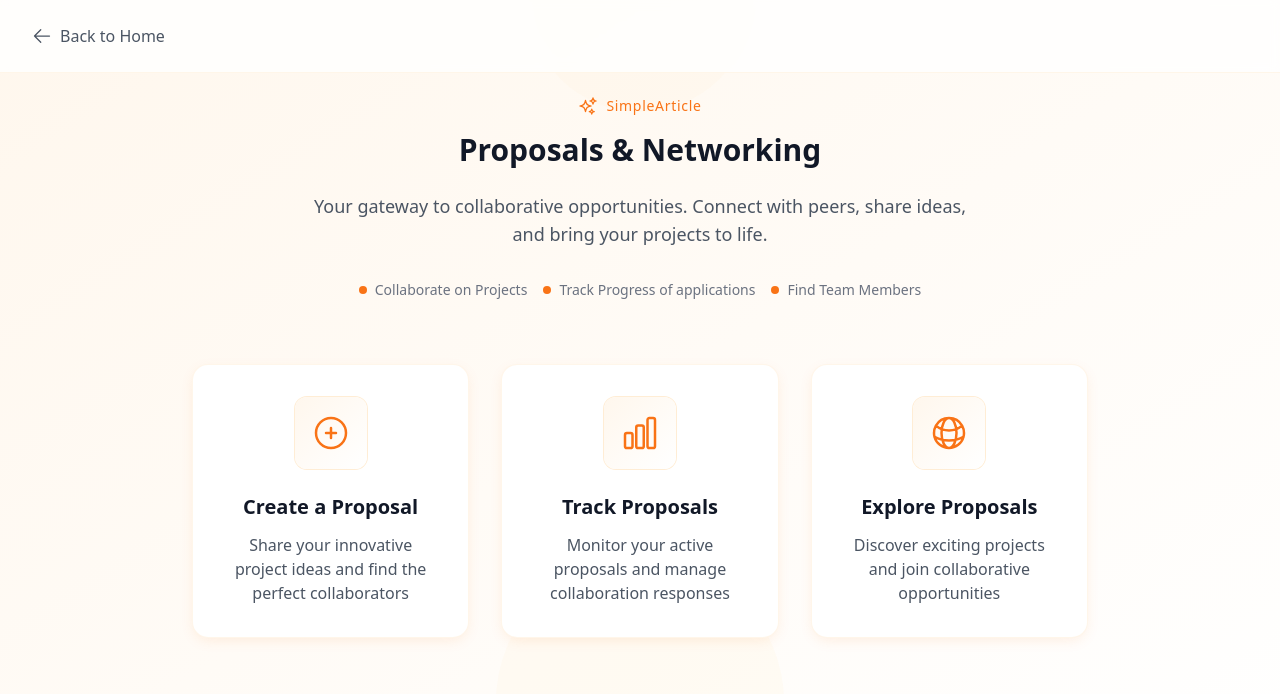
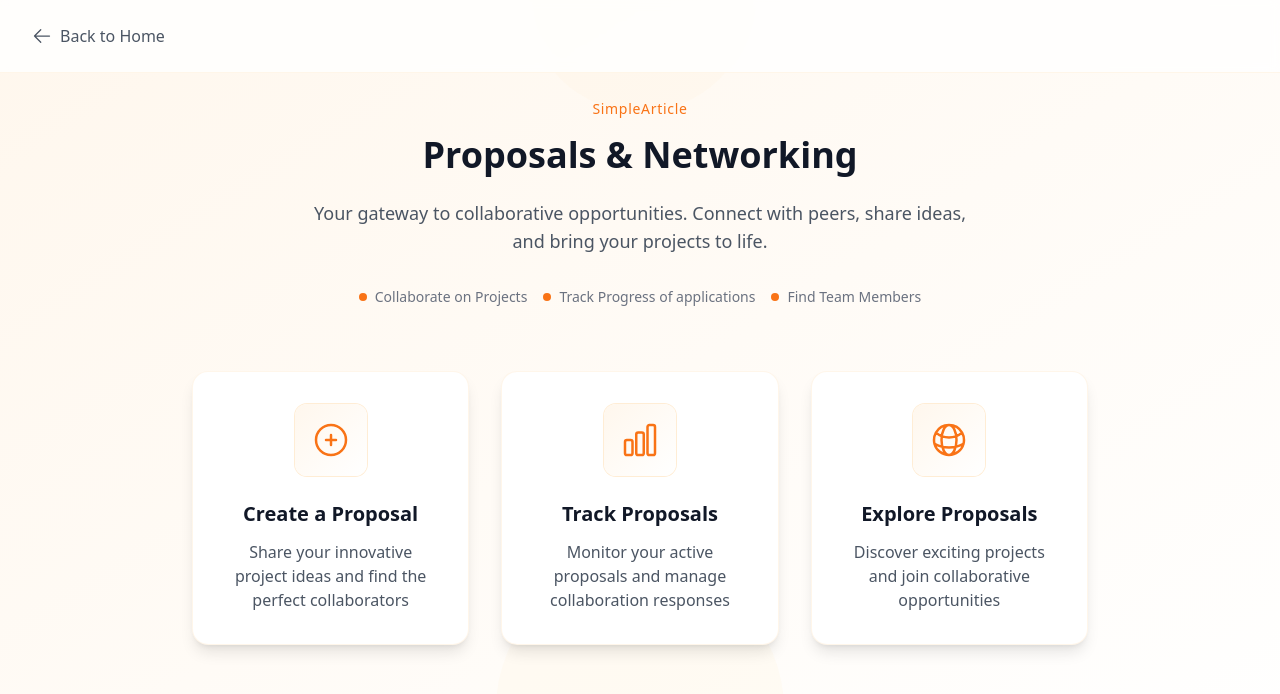
Before and after one commit to nishantb66/Community-Article, a Next.js app in the folder article-platform-frontend/: page /proposals in a window 1280 px wide. Shown: the top 694 px of the page. Built offline with nearby package versions, Linux system fonts and the light colour scheme.

Commit message:
Update page.js

```diff
--- a/article-platform-frontend/src/app/proposals/page.js
+++ b/article-platform-frontend/src/app/proposals/page.js
@@ -6,7 +6,6 @@ import {
   PlusCircleIcon,
   ChartBarIcon,
   GlobeAltIcon,
-  SparklesIcon,
   ArrowLeftIcon,
 } from "@heroicons/react/24/outline";
 
@@ -34,7 +33,7 @@ export default function ProposalsPage() {
 
   return (
     <div className="min-h-screen bg-gradient-to-br from-orange-50 to-white">
-      {/* Back Navigation - New Style */}
+      {/* Back Navigation */}
       <div className="fixed top-0 left-0 right-0 z-50 bg-white/80 backdrop-blur-sm border-b border-orange-100/50">
         <div className="container mx-auto px-4 py-4">
           <Link
@@ -46,6 +45,7 @@ export default function ProposalsPage() {
           </Link>
         </div>
       </div>
+
       <div className="container mx-auto px-4 pt-24 pb-16 max-w-6xl relative">
         {/* Decorative Elements */}
         <div className="absolute top-0 left-1/2 w-56 h-56 bg-orange-100 rounded-full opacity-20 -translate-x-1/2 -translate-y-1/2" />
@@ -54,12 +54,11 @@ export default function ProposalsPage() {
         {/* Header Section */}
         <div className="text-center mb-16 relative">
           <div className="inline-flex items-center justify-center space-x-2 mb-4">
-            <SparklesIcon className="w-5 h-5 text-orange-500" />
             <span className="text-orange-500 text-sm font-medium tracking-wider">
               SimpleArticle
             </span>
           </div>
-          <h1 className="text-2xl md:text-3xl font-bold text-gray-900 mb-6">
+          <h1 className="text-3xl md:text-4xl font-bold text-gray-900 mb-6">
             Proposals & Networking
           </h1>
           <p className="text-gray-600 max-w-2xl mx-auto text-lg mb-8">
@@ -88,7 +87,7 @@ export default function ProposalsPage() {
           <Link
             href="/proposals/create"
             onClick={() => handleClick("create")}
-            className="group bg-white p-8 rounded-2xl shadow-[0_4px_15px_-4px_rgba(249,115,22,0.15)] hover:shadow-[0_8px_25px_-5px_rgba(249,115,22,0.25)] transition-all duration-300 border border-orange-100/50"
+            className="group bg-white p-8 rounded-2xl shadow-lg hover:shadow-xl transition-all duration-300 border border-orange-100/50"
           >
             <div className="flex flex-col items-center text-center min-h-[180px] justify-between">
               <div className="bg-gradient-to-br from-orange-50 to-white p-4 rounded-xl mb-6 ring-1 ring-orange-100">
@@ -114,7 +113,7 @@ export default function ProposalsPage() {
           <Link
             href="/proposals/my-proposals"
             onClick={() => handleClick("track")}
-            className="group bg-white p-8 rounded-2xl shadow-[0_4px_15px_-4px_rgba(249,115,22,0.15)] hover:shadow-[0_8px_25px_-5px_rgba(249,115,22,0.25)] transition-all duration-300 border border-orange-100/50"
+            className="group bg-white p-8 rounded-2xl shadow-lg hover:shadow-xl transition-all duration-300 border border-orange-100/50"
           >
             <div className="flex flex-col items-center text-center min-h-[180px] justify-between">
               <div className="bg-gradient-to-br from-orange-50 to-white p-4 rounded-xl mb-6 ring-1 ring-orange-100">
@@ -140,7 +139,7 @@ export default function ProposalsPage() {
           <Link
             href="/proposals/explore"
             onClick={() => handleClick("explore")}
-            className="group bg-white p-8 rounded-2xl shadow-[0_4px_15px_-4px_rgba(249,115,22,0.15)] hover:shadow-[0_8px_25px_-5px_rgba(249,115,22,0.25)] transition-all duration-300 border border-orange-100/50"
+            className="group bg-white p-8 rounded-2xl shadow-lg hover:shadow-xl transition-all duration-300 border border-orange-100/50"
           >
             <div className="flex flex-col items-center text-center min-h-[180px] justify-between">
               <div className="bg-gradient-to-br from-orange-50 to-white p-4 rounded-xl mb-6 ring-1 ring-orange-100">
```
